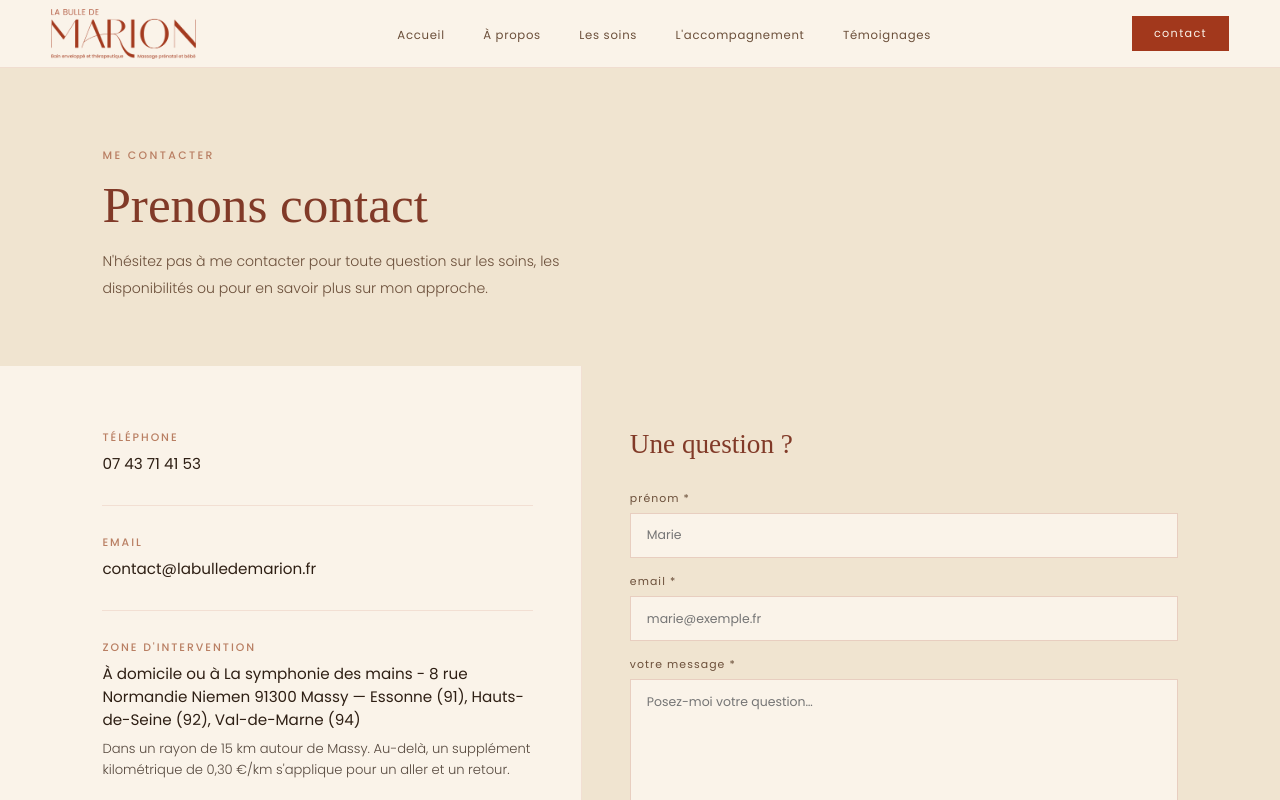
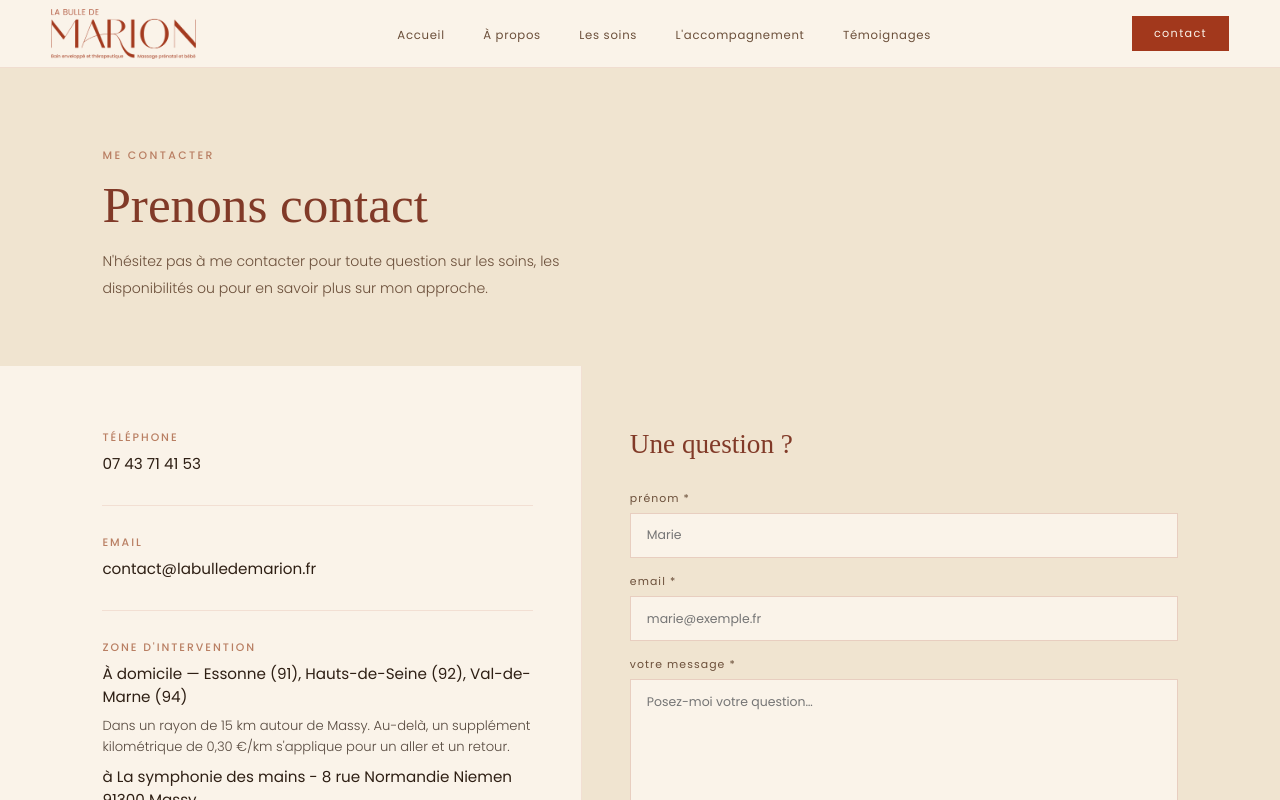
Before and after one commit to marcel-lavergne/LaBulleDeMarion, a React (Vite) app: page /contact in a window 1280 px wide. Built offline with nearby package versions, Linux system fonts and the light colour scheme; a web font is replaced by a local one.

Commit message:
change wording

```diff
--- a/src/pages/Contact.jsx
+++ b/src/pages/Contact.jsx
@@ -106,10 +106,13 @@ export default function Contact() {
 
           <div className={styles.infoBlock}>
             <p className={styles.infoLabel}>Zone d'intervention</p>
-            <p className={styles.infoValue}>À domicile ou à La symphonie des mains - 8 rue Normandie Niemen 91300 Massy — Essonne (91), Hauts-de-Seine (92), Val-de-Marne (94)</p>
+            <p className={styles.infoValue}>À domicile — Essonne (91), Hauts-de-Seine (92), Val-de-Marne (94)</p>
             <p style={{ fontSize: ".82rem", marginTop: ".45rem", opacity: .8, fontWeight: 300, lineHeight: 1.6 }}>
               Dans un rayon de 15 km autour de Massy. Au-delà, un supplément
               kilométrique de 0,30 €/km s'applique pour un aller et un retour.
+            </p>
+            <p className={styles.infoValue} style={{ marginTop: ".5rem" }}>
+              à La symphonie des mains - 8 rue Normandie Niemen 91300 Massy
             </p>
           </div>
 
```
